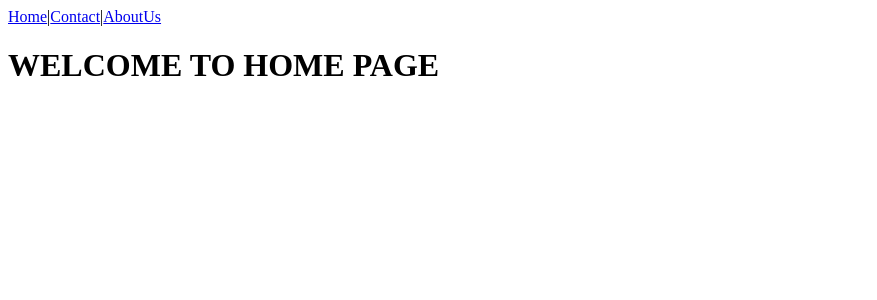
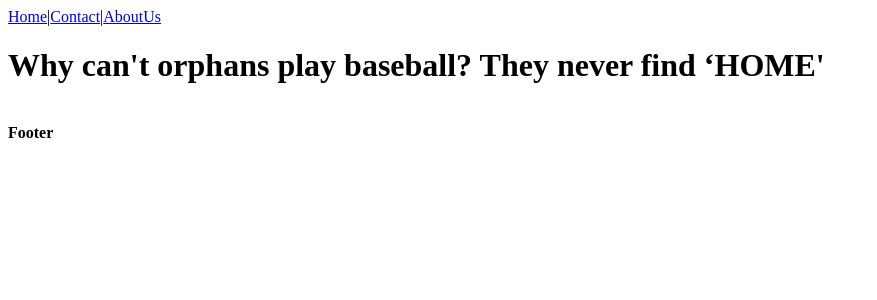
Before and after one commit to Shivam-Vermacs/React-Practice, a React (Vite) app: page / in a window 1280 px wide. Shown: the top 300 px of the page, without its empty margins (0-877 px from the left). Built offline with nearby package versions, Linux system fonts and the light colour scheme.

Commit message:
Learned about Routing In React Application - > Browser Router , Routes , Route , useNavigation Hook , Layout , Outlet

```diff
--- a/src/App.jsx
+++ b/src/App.jsx
@@ -4,28 +4,50 @@ import {
   Route,
   Link,
   useNavigate,
+  Outlet,
 } from "react-router-dom";
 
 function App() {
   return (
     <>
       <BrowserRouter>
-        <Link to="/">Home</Link>|<Link to="/contact">Contact</Link>|
-        <Link to="/about">AboutUs</Link>
         <Routes>
-          <Route path="/" element={<LandingHome />} />
-          <Route path="/contact" element={<Contact />} />
-          <Route path="/about" element={<AboutUs />} />
+          <Route path="/" element={<Layout />}>
+            <Route path="/" element={<LandingHome />} />
+            <Route path="/contact" element={<Contact />} />
+            <Route path="/about" element={<AboutUs />} />
+            <Route path="*" element={<ErrorPage />} />
+          </Route>
         </Routes>
       </BrowserRouter>
     </>
   );
 }
 
+const ErrorPage = () => {
+  return (
+    <>
+      <h1>404 - Page Not Found</h1>
+      <p>The page you are looking for does not exist.</p>
+    </>
+  );
+};
+const Layout = () => {
+  return (
+    <>
+      <Link to="/">Home</Link>|<Link to="/contact">Contact</Link>|
+      <Link to="/about">AboutUs</Link>
+      <Outlet />
+      <br />
+      <strong>Footer</strong>
+    </>
+  );
+};
+
 const LandingHome = () => {
   return (
     <>
-      <h1>WELCOME TO HOME PAGE</h1>
+      <h1>Why can't orphans play baseball? They never find ‘HOME'</h1>
     </>
   );
 };
@@ -45,7 +67,7 @@ const Contact = () => {
 const AboutUs = () => {
   return (
     <>
-      <h1>ABOUT US PAGE</h1>
+      <h1>About us: sleep is good, but eternal rest? Even better</h1>
     </>
   );
 };
```
